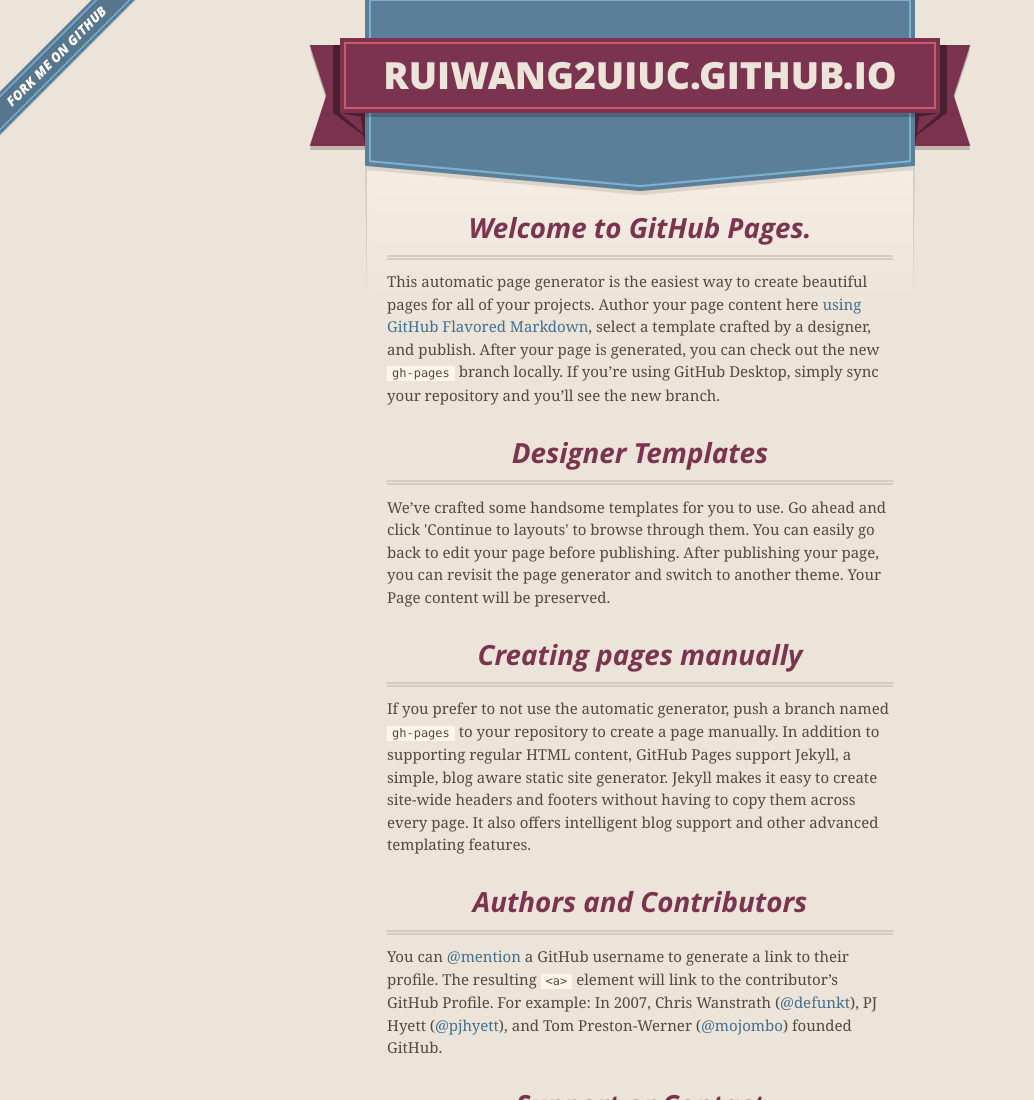
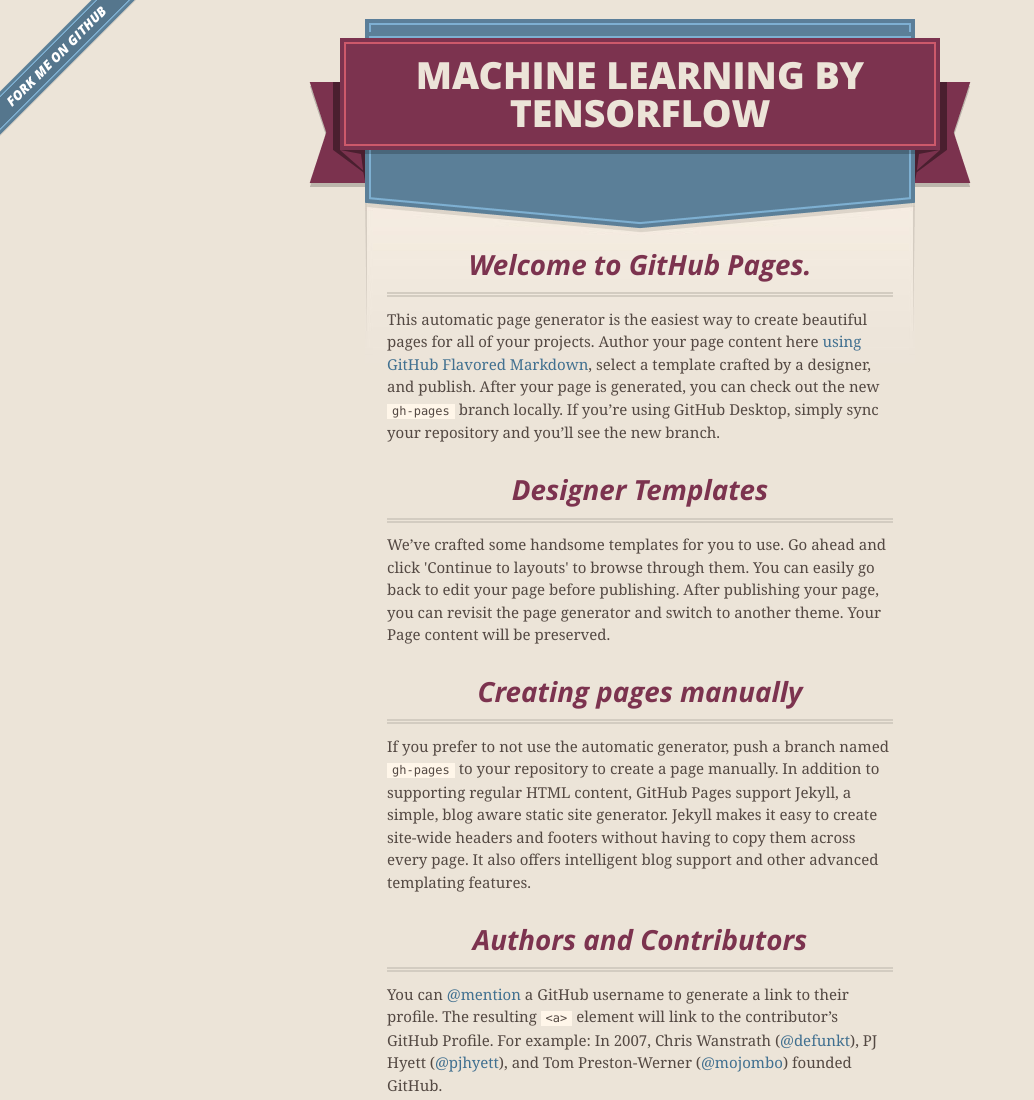
Before and after one commit to ruiwang2uiuc/ruiwang2uiuc.github.io, a plain HTML site: page index.html in a window 1280 px wide. Shown: the top 1100 px of the page, without its empty margins (0-1034 px from the left). Drawn offline with nearby package versions, Linux system fonts and the light colour scheme.

Commit message:
Change title again

```diff
--- a/index.html
+++ b/index.html
@@ -27,7 +27,7 @@
       <header>
         <span class="ribbon-outer">
           <span class="ribbon-inner">
-            <h1>Ruiwang2uiuc.GitHub.io</h1>
+            <h1>Machine Learning by TensorFlow</h1>
             <h2></h2>
           </span>
           <span class="left-tail"></span>
```
